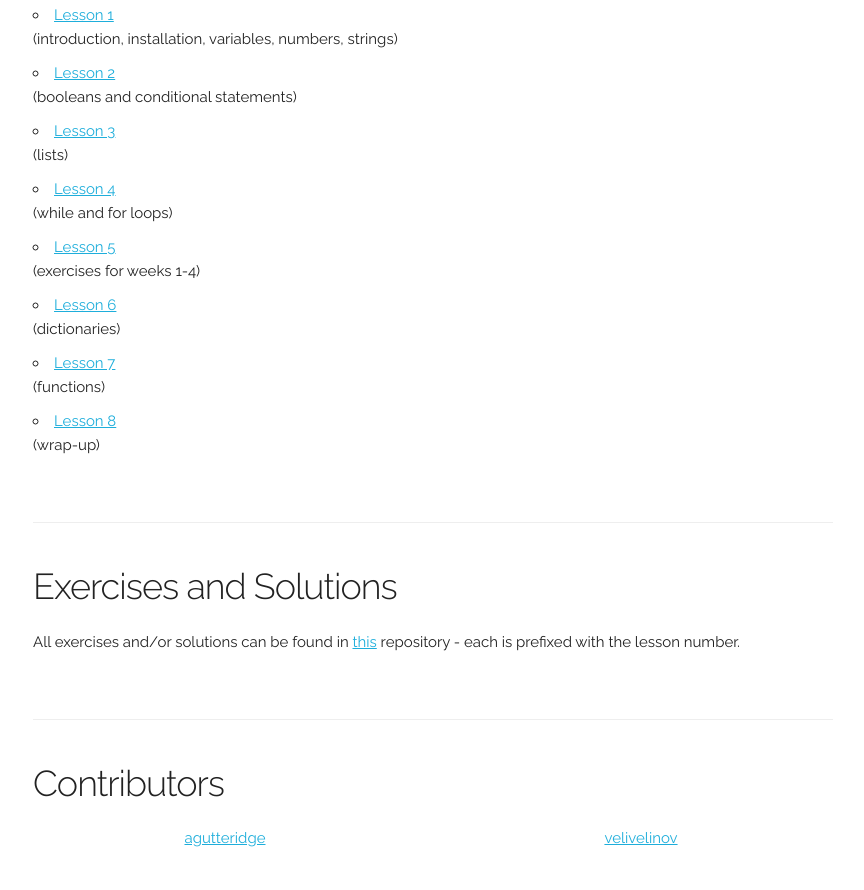
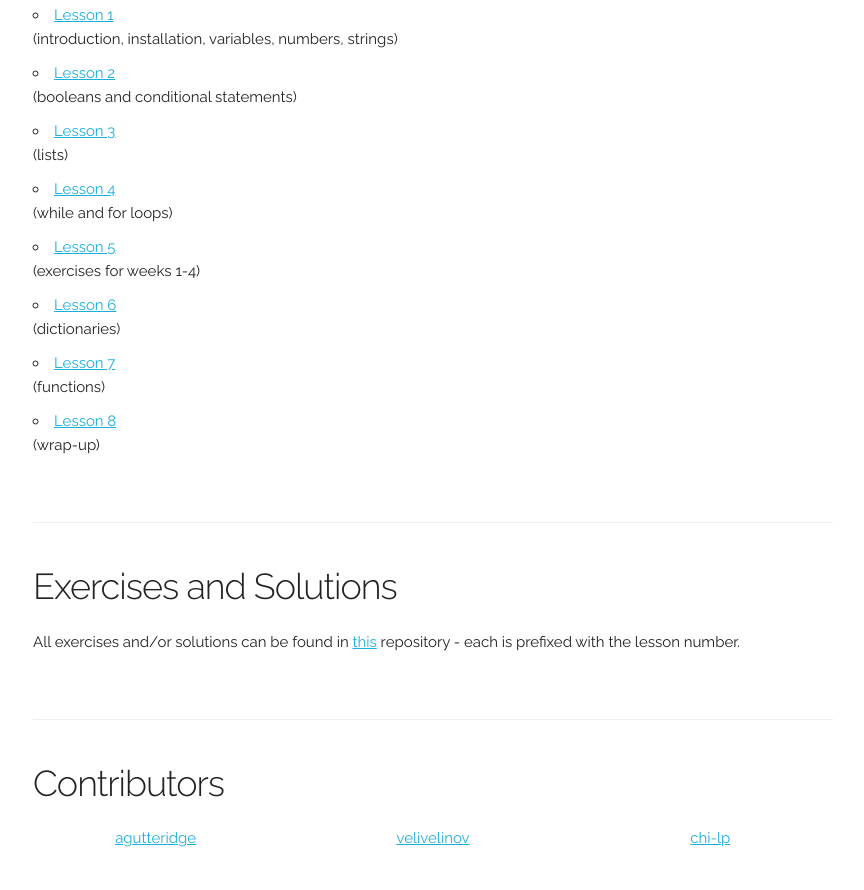
Before and after one commit to python101ldn/python101ldn.github.io, a plain HTML site: page index.html in a window 1280 px wide. Shown: the part 636-1526 px from the top of the page, without its empty margins (207-1071 px from the left). Drawn offline with Linux system fonts and the light colour scheme.

Commit message:
added a super cool contributor ✨

```diff
--- a/index.html
+++ b/index.html
@@ -74,20 +74,23 @@
     <div class="docs-section" id="exercises">
       <h3>Exercises and Solutions</h3>
       <p>
-        All exercises and/or solutions can be found in <a href="https://github.com/python101ldn/exercises">this</a> repository - each is prefixed with the lesson number.
+        All exercises and/or solutions can be found in <a href="https://github.com/python101ldn/exercises" target="_blank">this</a> repository - each is prefixed with the lesson number.
       </p>
     </div>
 
     <div class="docs-section" id="contributors">
       <h3>Contributors</h3>
       <div class="row" id="contributors-row">
-        <div class="six columns">
+        <div class="four columns">
           <a href="https://github.com/agutteridge" target="_blank">agutteridge</a>
         </div>
-        <div class="six columns">
+        <div class="four columns">
          <a href="https://github.com/velivelinov" target="_blank">velivelinov</a>
-       </div>
-     </div>
+        </div>
+        <div class="four columns">
+          <a href="https://github.com/chi-lp" target="_blank">chi-lp</a>
+        </div>
+      </div>
    </div>
 
  </div>
```
